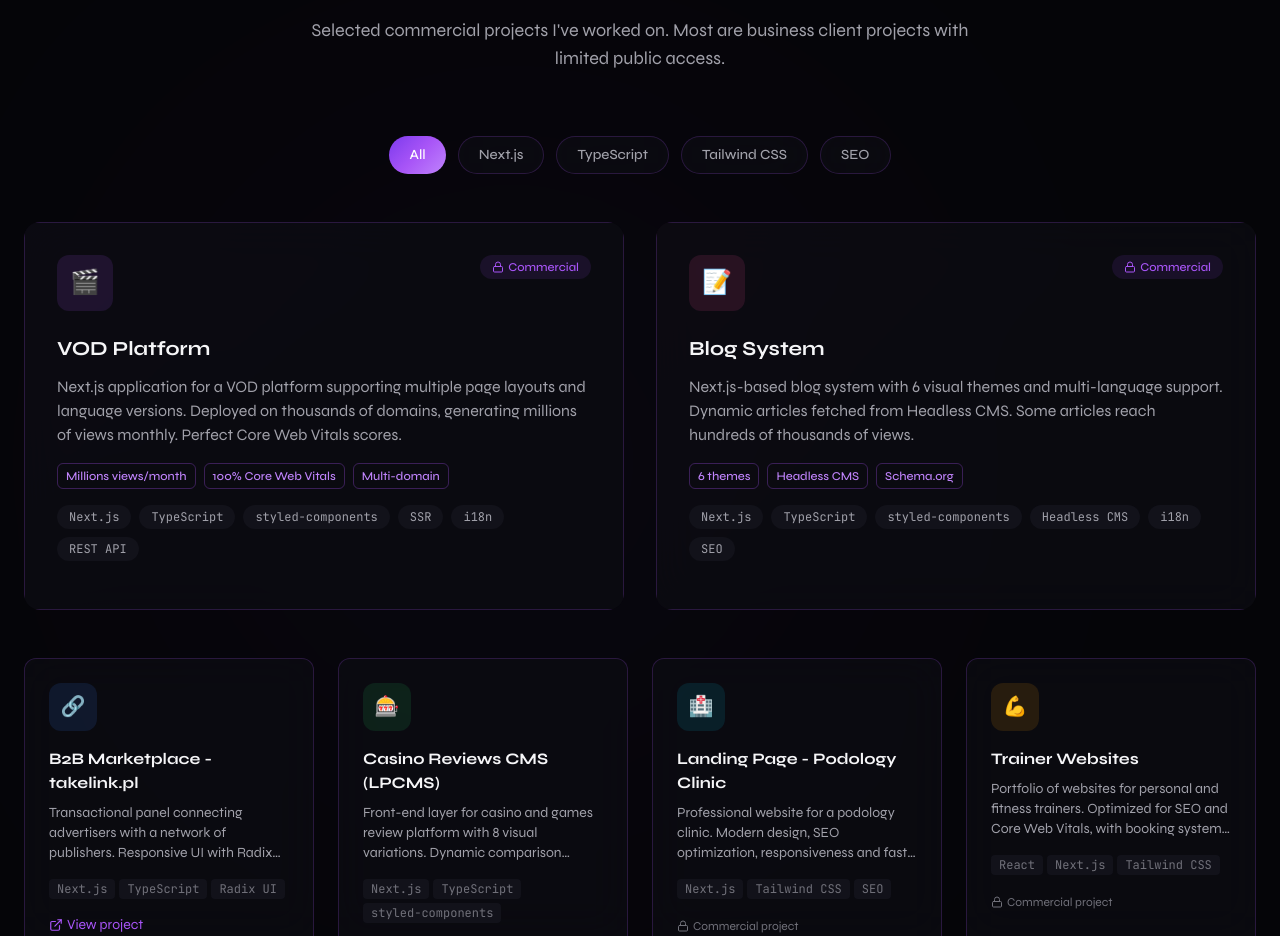
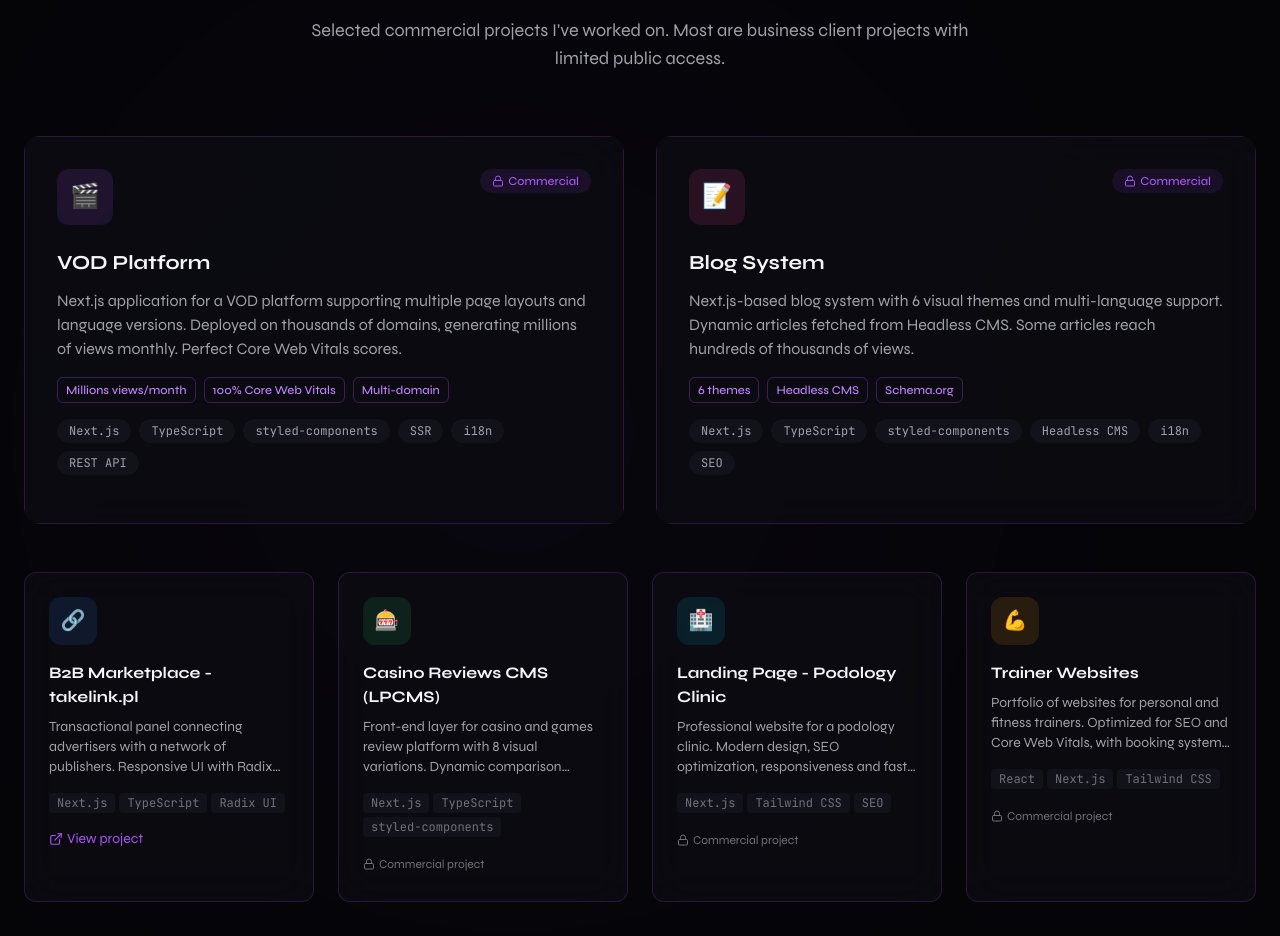
Before and after one commit to kvbaurb99/portfolio, a Next.js app: page / in a window 1280 px wide. Shown: the part 3760-4696 px from the top of the page. Built offline with nearby package versions, Linux system fonts and the light colour scheme; no server answers.

Commit message:
remove filters from projects

```diff
--- a/messages/pl.json
+++ b/messages/pl.json
@@ -6,7 +6,7 @@
     "projects": "Projekty",
     "experience": "Doświadczenie",
     "contact": "Kontakt",
-    "cta": "Współpracujmy"
+    "cta": "Skontaktuj się"
   },
   "hero": {
     "available": "Dostępny do współpracy",
--- a/src/components/projects/Projects.tsx
+++ b/src/components/projects/Projects.tsx
@@ -1,20 +1,26 @@
 "use client";
 
 import { motion, useInView } from "framer-motion";
-import { useRef, useState } from "react";
+import { useRef } from "react";
 import { ExternalLink, Lock } from "lucide-react";
 import { useTranslations } from "next-intl";
 
 export default function Projects() {
   const ref = useRef(null);
   const isInView = useInView(ref, { once: true, margin: "-100px" });
-  const [activeFilter, setActiveFilter] = useState("all");
   const t = useTranslations("projects");
 
   const projects = [
     {
       id: "vod",
-      tags: ["Next.js", "TypeScript", "styled-components", "SSR", "i18n", "REST API"],
+      tags: [
+        "Next.js",
+        "TypeScript",
+        "styled-components",
+        "SSR",
+        "i18n",
+        "REST API",
+      ],
       liveUrl: null,
       isCommercial: true,
       featured: true,
@@ -23,7 +29,14 @@ export default function Projects() {
     },
     {
       id: "blog",
-      tags: ["Next.js", "TypeScript", "styled-components", "Headless CMS", "i18n", "SEO"],
+      tags: [
+        "Next.js",
+        "TypeScript",
+        "styled-components",
+        "Headless CMS",
+        "i18n",
+        "SEO",
+      ],
       liveUrl: null,
       isCommercial: true,
       featured: true,
@@ -41,7 +54,13 @@ export default function Projects() {
     },
     {
       id: "casino",
-      tags: ["Next.js", "TypeScript", "styled-components", "Tailwind CSS", "i18n"],
+      tags: [
+        "Next.js",
+        "TypeScript",
+        "styled-components",
+        "Tailwind CSS",
+        "i18n",
+      ],
       liveUrl: null,
       isCommercial: true,
       featured: false,
@@ -68,25 +87,8 @@ export default function Projects() {
     },
   ];
 
-  const filters = [
-    { id: "all", label: t("filters.all") },
-    { id: "Next.js", label: "Next.js" },
-    { id: "TypeScript", label: "TypeScript" },
-    { id: "Tailwind CSS", label: "Tailwind CSS" },
-    { id: "SEO", label: "SEO" },
-  ];
-
-  const filteredProjects =
-    activeFilter === "all"
-      ? projects
-      : projects.filter((project) =>
-          project.tags.some((tag) =>
-            tag.toLowerCase().includes(activeFilter.toLowerCase())
-          )
-        );
-
-  const featuredProjects = filteredProjects.filter((p) => p.featured);
-  const otherProjects = filteredProjects.filter((p) => !p.featured);
+  const featuredProjects = projects.filter((p) => p.featured);
+  const otherProjects = projects.filter((p) => !p.featured);
 
   return (
     <section id="projects" ref={ref} className="relative py-32 overflow-hidden">
@@ -110,33 +112,12 @@ export default function Projects() {
             {t("badge")}
           </span>
           <h2 className="text-4xl md:text-5xl font-bold mb-6">
-            {t("title")} <span className="text-gradient">{t("title_highlight")}</span>
+            {t("title")}{" "}
+            <span className="text-gradient">{t("title_highlight")}</span>
           </h2>
           <p className="text-lg text-[var(--foreground-muted)] max-w-2xl mx-auto">
             {t("subtitle")}
           </p>
-        </motion.div>
-
-        {/* Filters */}
-        <motion.div
-          initial={{ opacity: 0, y: 20 }}
-          animate={isInView ? { opacity: 1, y: 0 } : {}}
-          transition={{ duration: 0.6, delay: 0.1 }}
-          className="flex flex-wrap justify-center gap-3 mb-12"
-        >
-          {filters.map((filter) => (
-            <button
-              key={filter.id}
-              onClick={() => setActiveFilter(filter.id)}
-              className={`px-5 py-2 rounded-full text-sm font-medium transition-all duration-300 ${
-                activeFilter === filter.id
-                  ? "bg-gradient text-white"
-                  : "glass text-[var(--foreground-muted)] hover:text-[var(--foreground)]"
-              }`}
-            >
-              {filter.label}
-            </button>
-          ))}
         </motion.div>
 
         {/* Featured projects */}
@@ -186,14 +167,16 @@ export default function Projects() {
 
                 {/* Highlights */}
                 <div className="flex flex-wrap gap-2 mb-4">
-                  {(t.raw(`items.${project.id}.highlights`) as string[]).map((highlight: string) => (
+                  {(t.raw(`items.${project.id}.highlights`) as string[]).map(
+                    (highlight: string) => (
                       <span
                         key={highlight}
                         className="px-2 py-1 rounded-md text-xs font-medium border border-[var(--accent-primary)]/30 text-[var(--accent-tertiary)]"
                       >
                         {highlight}
                       </span>
-                  ))}
+                    )
+                  )}
                 </div>
 
                 {/* Tags */}
```
Lines whose indentation alone changed are shown as unchanged.
